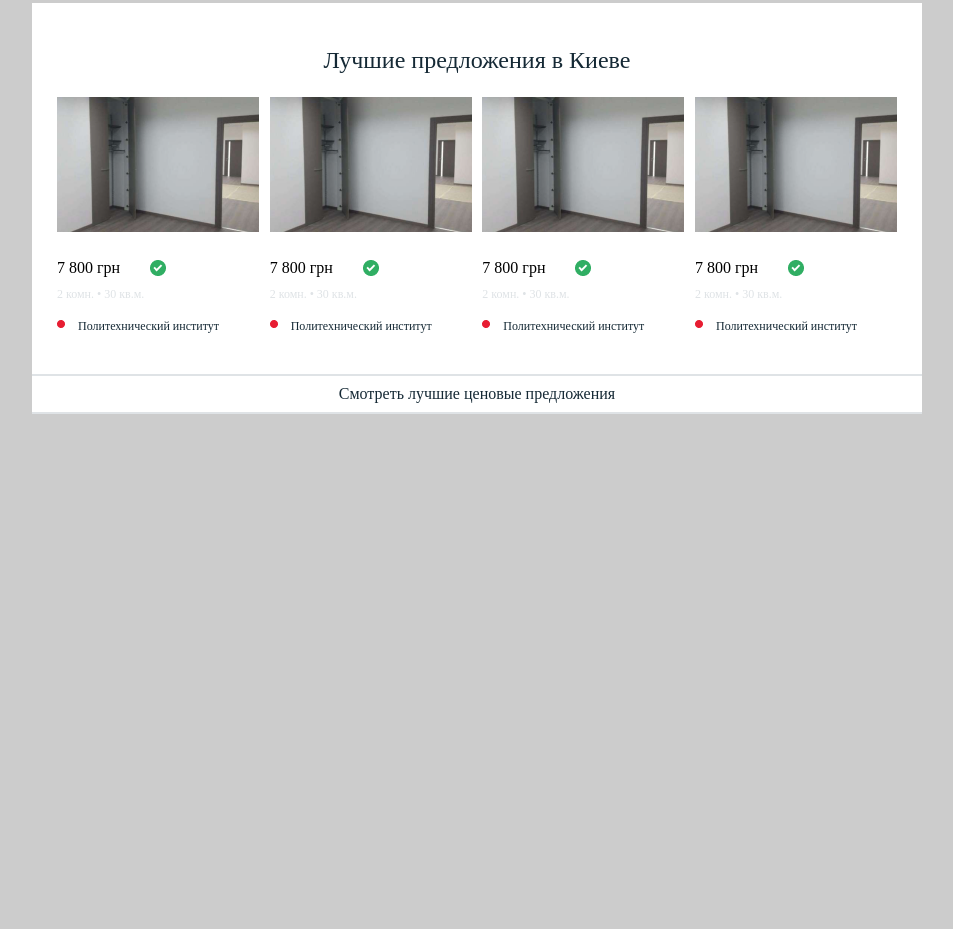
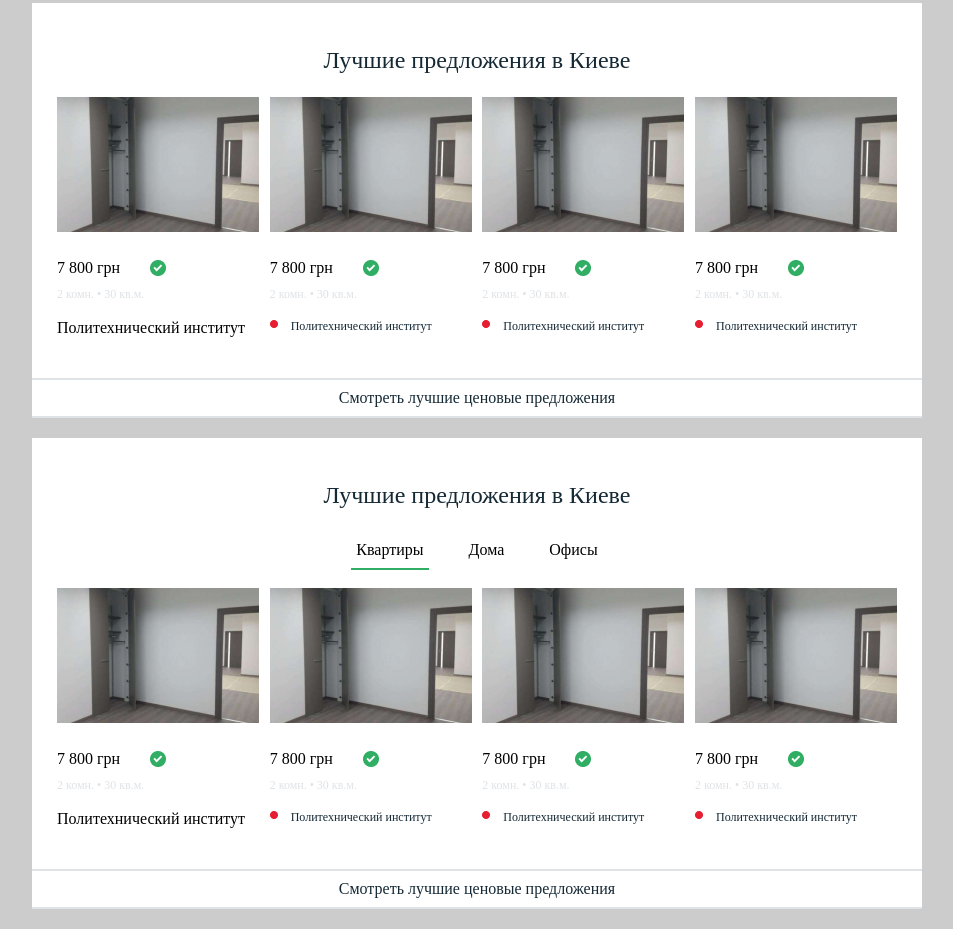
Before and after one commit to dbevz/metrovka, a website: page src/index.html in a window 1280 px wide. Shown: the part 649-1578 px from the top of the page, without its empty margins (163-1116 px from the left). Before the commit the page ends 1083 px from the top, so only its background shows below. Drawn offline with nearby package versions, Linux system fonts and the light colour scheme; files that its build step writes are made by us from their sources.

Commit message:
create block last offers

```diff
--- a/src/scss/main.scss
+++ b/src/scss/main.scss
@@ -9,4 +9,4 @@
 @import 'partials/navigation.scss';
 @import 'partials/search.scss';
 @import 'partials/filters-card.scss';
-@import 'partials/best-offers.scss';
+@import 'partials/offers.scss';
--- a/src/scss/partials/_best-offers.scss
+++ b/src/scss/partials/_offers.scss
@@ -1,8 +1,12 @@
-.best-offers {
+.offers {
   background-color: #FFF;
   padding: 45px 25px 0 25px;
   margin: 20px 0;
   position: relative;
+
+  &__nav {
+    justify-content: center;
+  }
 
   &__header {
     font-size: 1.5rem;
@@ -19,7 +23,7 @@
     @media all and (max-width: 730px) {
       justif-content: space-around;
 
-      .best-offers__room-card {
+      .offers__room-card {
         width: 202px;
         margin: 20px;
       }
--- a/src/template/best-offers.html
+++ /dev/null
@@ -1,40 +0,0 @@
-<div class="best-offers">
-<h2 class="best-offers__header">Лучшие предложения в Киеве</h2>
-  <div class="best-offers__room-list">
-    <div class="best-offers__room-card">
-    <img src="img/room.png" alt="" class="best-offers__room-card-img">
-    <h3 class="best-offers__room-card-price">7 800 грн</h3>
-    <span class="best-offers__room-card-details">2 комн.  •  30 кв.м.</span>
-    <p class="best-offers__room-card-map-point">
-      Политехнический институт
-    </p>
-  </div>
-  <div class="best-offers__room-card">
-    <img src="img/room.png" alt="" class="best-offers__room-card-img">
-    <h3 class="best-offers__room-card-price">7 800 грн</h3>
-    <span class="best-offers__room-card-details">2 комн.  •  30 кв.м.</span>
-    <p class="best-offers__room-card-map-point">
-      Политехнический институт
-    </p>
-  </div>
-  <div class="best-offers__room-card">
-    <img src="img/room.png" alt="" class="best-offers__room-card-img">
-    <h3 class="best-offers__room-card-price">7 800 грн</h3>
-    <span class="best-offers__room-card-details">2 комн.  •  30 кв.м.</span>
-    <p class="best-offers__room-card-map-point">
-      Политехнический институт
-    </p>
-  </div>
-  <div class="best-offers__room-card">
-    <img src="img/room.png" alt="" class="best-offers__room-card-img">
-    <h3 class="best-offers__room-card-price">7 800 грн</h3>
-    <span class="best-offers__room-card-details">2 комн.  •  30 кв.м.</span>
-    <p class="best-offers__room-card-map-point">
-      Политехнический институт
-    </p>
-  </div>
-  </div>
-  <a href="#" class="best-offers__button-more">
-      Смотреть лучшие ценовые предложения
-    </a>
-</div>
--- /dev/null
+++ b/src/template/offers.html
@@ -0,0 +1,40 @@
+<div class="offers">
+<h2 class="offers__header">Лучшие предложения в Киеве</h2>
+  <div class="offers__room-list">
+    <div class="offers__room-card">
+    <img src="img/room.png" alt="" class="offers__room-card-img">
+    <h3 class="offers__room-card-price">7 800 грн</h3>
+    <span class="offers__room-card-details">2 комн.  •  30 кв.м.</span>
+    <p class="ffers__room-card-map-point">
+      Политехнический институт
+    </p>
+  </div>
+  <div class="offers__room-card">
+    <img src="img/room.png" alt="" class="offers__room-card-img">
+    <h3 class="offers__room-card-price">7 800 грн</h3>
+    <span class="offers__room-card-details">2 комн.  •  30 кв.м.</span>
+    <p class="offers__room-card-map-point">
+      Политехнический институт
+    </p>
+  </div>
+  <div class="offers__room-card">
+    <img src="img/room.png" alt="" class="offers__room-card-img">
+    <h3 class="offers__room-card-price">7 800 грн</h3>
+    <span class="offers__room-card-details">2 комн.  •  30 кв.м.</span>
+    <p class="offers__room-card-map-point">
+      Политехнический институт
+    </p>
+  </div>
+  <div class="offers__room-card">
+    <img src="img/room.png" alt="" class="offers__room-card-img">
+    <h3 class="offers__room-card-price">7 800 грн</h3>
+    <span class="offers__room-card-details">2 комн.  •  30 кв.м.</span>
+    <p class="offers__room-card-map-point">
+      Политехнический институт
+    </p>
+  </div>
+  </div>
+  <a href="#" class="offers__button-more">
+      Смотреть лучшие ценовые предложения
+    </a>
+</div>
--- /dev/null
+++ b/src/template/offers_last.html
@@ -0,0 +1,46 @@
+<div class="offers">
+<h2 class="offers__header">Лучшие предложения в Киеве</h2>
+  <div class="filters-card__search-type offers__nav">
+      <a href="" class="filters-card__search-type-link filters-card__search-type-link_active">Квартиры</a>
+      <a href="" class="filters-card__search-type-link">Дома</a>
+      <a href="" class="filters-card__search-type-link">Офисы</a>
+    </div>
+
+  <div class="offers__room-list">
+    <div class="offers__room-card">
+    <img src="img/room.png" alt="" class="offers__room-card-img">
+    <h3 class="offers__room-card-price">7 800 грн</h3>
+    <span class="offers__room-card-details">2 комн.  •  30 кв.м.</span>
+    <p class="ffers__room-card-map-point">
+      Политехнический институт
+    </p>
+  </div>
+  <div class="offers__room-card">
+    <img src="img/room.png" alt="" class="offers__room-card-img">
+    <h3 class="offers__room-card-price">7 800 грн</h3>
+    <span class="offers__room-card-details">2 комн.  •  30 кв.м.</span>
+    <p class="offers__room-card-map-point">
+      Политехнический институт
+    </p>
+  </div>
+  <div class="offers__room-card">
+    <img src="img/room.png" alt="" class="offers__room-card-img">
+    <h3 class="offers__room-card-price">7 800 грн</h3>
+    <span class="offers__room-card-details">2 комн.  •  30 кв.м.</span>
+    <p class="offers__room-card-map-point">
+      Политехнический институт
+    </p>
+  </div>
+  <div class="offers__room-card">
+    <img src="img/room.png" alt="" class="offers__room-card-img">
+    <h3 class="offers__room-card-price">7 800 грн</h3>
+    <span class="offers__room-card-details">2 комн.  •  30 кв.м.</span>
+    <p class="offers__room-card-map-point">
+      Политехнический институт
+    </p>
+  </div>
+  </div>
+  <a href="#" class="offers__button-more">
+      Смотреть лучшие ценовые предложения
+    </a>
+</div>
```
Also changed, not shown: src/index.html (+3 -1 lines).
